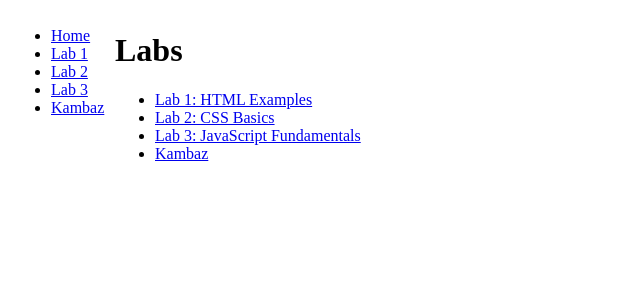
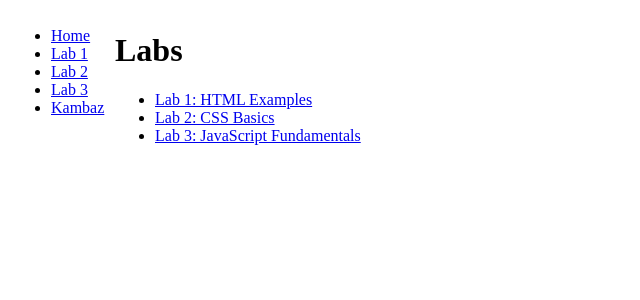
Before and after one commit to giaptl/kambaz-next-js, a Next.js app: page /labs in a window 1280 px wide. Shown: the top 300 px of the page, without its empty margins (0-640 px from the left). Built offline with nearby package versions, Linux system fonts and the light colour scheme.

Commit message:
Fixed Kambaz link

```diff
--- a/app/labs/page.tsx
+++ b/app/labs/page.tsx
@@ -16,9 +16,6 @@ export default function labs() {
          <Link href="/labs/lab3" id="wd-lab3-link">
            Lab 3: JavaScript Fundamentals </Link>
        </li>
-       <li>
-          <Link href="/" id="wd-lab3-link">
-          Kambaz </Link> </li>
      </ul>
    </div>
 );}
```
